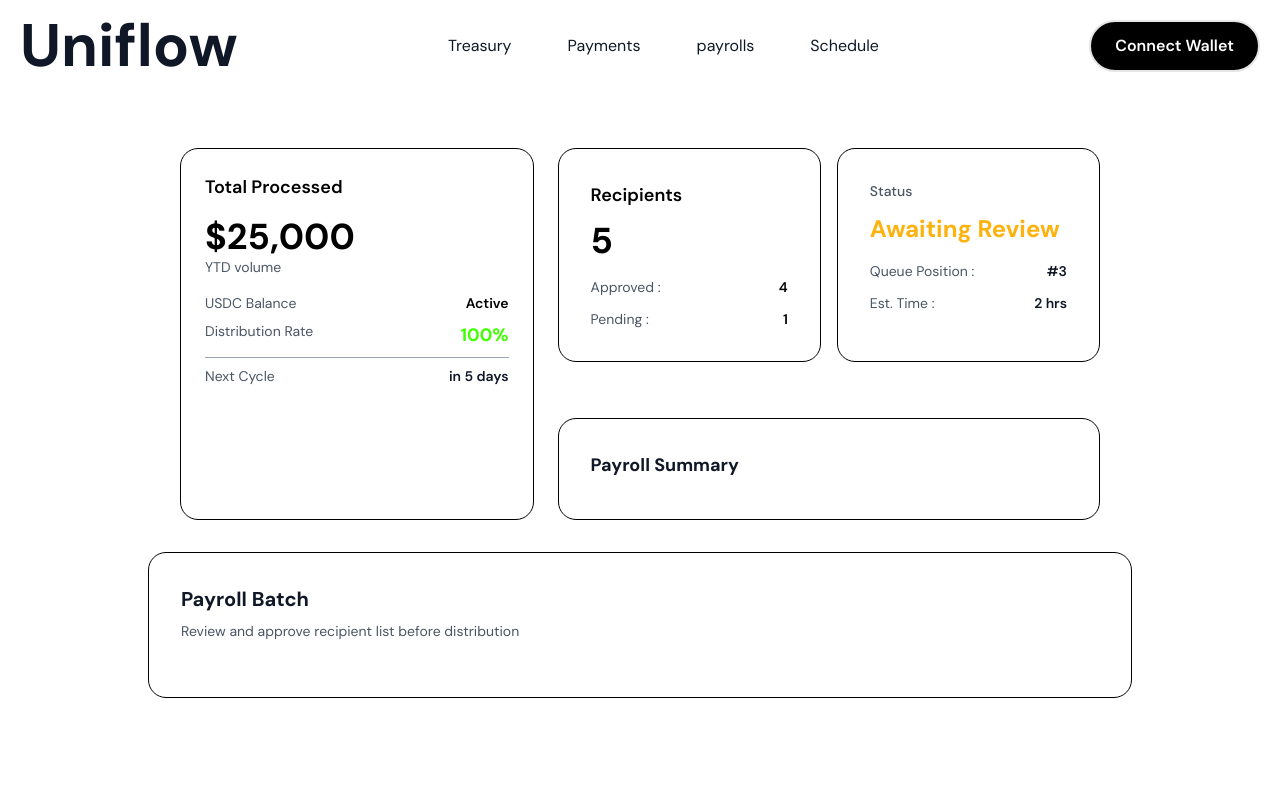
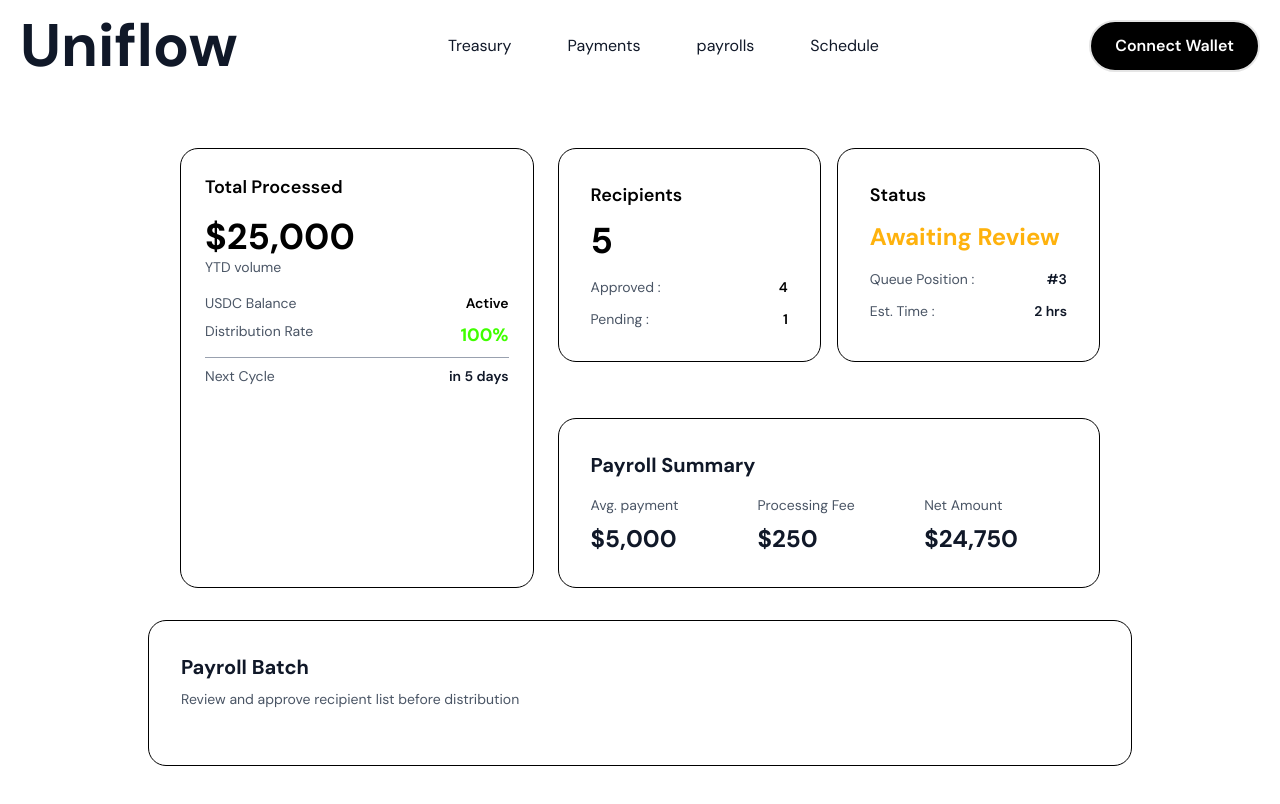
Before and after one commit to Apurvborhade/UniFlow, a Next.js app in the folder frontend/: page /payrolls in a window 1280 px wide. Shown: the top 804 px of the page. Built offline with nearby package versions, Linux system fonts and the light colour scheme.

Commit message:
Payroll summary

```diff
--- a/frontend/app/(root)/payrolls/page.tsx
+++ b/frontend/app/(root)/payrolls/page.tsx
@@ -13,6 +13,11 @@ export default function PayrollsPage() {
     { status: "Approved", count: 4 },
     { status: "Pending", count: 1 },
   ];
+  const payrollSummary = {
+    avgPayment: "$5,000",
+    processingFee: "$250",
+    netAmount: "$24,750",
+  };
   return (
     <main className="max-w-5xl mx-auto px-5 py-4 flex flex-col items-center">
       <div className="w-full px-4 sm:px-6 lg:px-8 py-6 sm:py-0 sm:mt-0">
@@ -95,7 +100,7 @@ export default function PayrollsPage() {
               </div>
 
               <div className="bg-white border p-6 mb-8 pt-4 pb-10 border-black rounded-2xl sm:p-8">
-                <h3 className="text-sm text-gray-600 font-medium mb-3">
+                <h3 className=" text-black  font-semibold text-lg mb-3">
                   Status
                 </h3>
                 <p className="text-2xl sm:text-1xl font-bold text-[#FEB20D] mb-4">
@@ -116,9 +121,56 @@ export default function PayrollsPage() {
 
             {/* Payroll Summary */}
             <div className="bg-white border border-black rounded-2xl  sm:p-8">
-              <h2 className="text-lg font-bold text-gray-900 mb-2">
+              <h2 className="text-lg sm:text-xl font-bold text-gray-900 mb-4">
                 Payroll Summary
               </h2>
+              <div className="grid grid-cols-3 gap-4 sm:gap-6">
+                <div>
+                  <p className="text-xs sm:text-sm text-gray-600 mb-2">
+                    Avg. payment
+                  </p>
+                  <motion.span
+                    initial={{ opacity: 0, y: "30%" }}
+                    animate={{ opacity: 1, y: "0%" }}
+                    transition={{ duration: 0.3, ease: "easeOut" }}
+                    className="block"
+                  >
+                    <p className="text-xl sm:text-2xl font-bold text-gray-900">
+                      {payrollSummary.avgPayment}
+                    </p>
+                  </motion.span>
+                </div>
+                <div>
+                  <p className="text-xs sm:text-sm text-gray-600 mb-2">
+                    Processing Fee
+                  </p>
+                  <motion.span
+                    initial={{ opacity: 0, y: "30%" }}
+                    animate={{ opacity: 1, y: "0%" }}
+                    transition={{ duration: 0.3, ease: "easeOut" }}
+                    className="block"
+                  >
+                    <p className="text-xl sm:text-2xl font-bold text-gray-900">
+                      {payrollSummary.processingFee}
+                    </p>
+                  </motion.span>
+                </div>
+                <div>
+                  <p className="text-xs sm:text-sm text-gray-600 mb-2">
+                    Net Amount
+                  </p>
+                  <motion.span
+                    initial={{ opacity: 0, y: "30%" }}
+                    animate={{ opacity: 1, y: "0%" }}
+                    transition={{ duration: 0.3, ease: "easeOut" }}
+                    className="block"
+                  >
+                    <p className="text-xl sm:text-2xl font-bold text-gray-900">
+                      {payrollSummary.netAmount}
+                    </p>
+                  </motion.span>
+                </div>
+              </div>
             </div>
           </div>
         </div>
```
